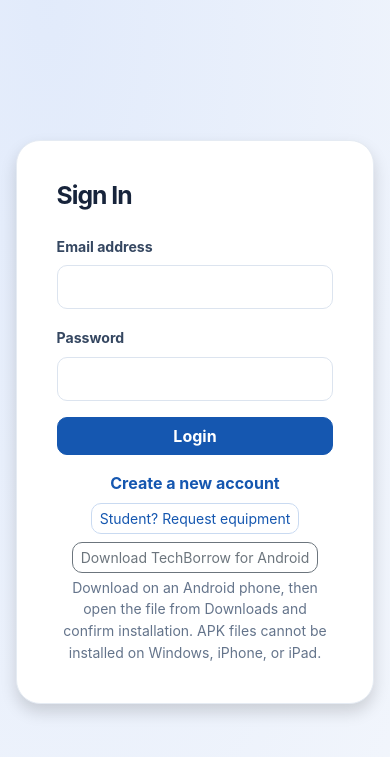
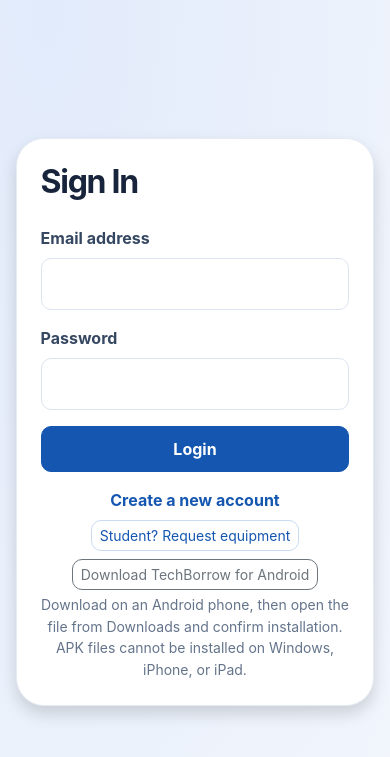
Before and after one commit to medaliariza/techborrow, a PHP site: page / in a window 390 px wide. Shown: the top 757 px of the page. Run offline with PHP 8.4, Linux system fonts and the light colour scheme.

Commit message:
Update style.css

```diff
--- a/assets/css/style.css
+++ b/assets/css/style.css
@@ -80,9 +80,10 @@ body {
 }
 
 .auth-card {
-    width: min(940px, 92vw);
+    width: min(1124px, 92vw);
+    min-height: min(656px, calc(100vh - 48px));
     border: 1px solid var(--tb-border);
-    border-radius: 24px;
+    border-radius: 28px;
     overflow: hidden;
     background: var(--tb-surface);
     box-shadow: 0 24px 70px rgba(19, 43, 75, 0.14);
@@ -93,7 +94,7 @@ body {
         radial-gradient(circle at 100% 0%, rgba(98, 158, 255, 0.28), transparent 18rem),
         linear-gradient(145deg, #132b4b, #174d89);
     color: #fff;
-    padding: 3.25rem;
+    padding: 3.75rem;
     align-items: center;
 }
 
@@ -103,19 +104,27 @@ body {
     letter-spacing: -0.05em;
 }
 
+.auth-panel-left h1 {
+    font-size: 2.8rem;
+}
+
 .auth-panel-left p {
+    max-width: 25rem;
+    margin-bottom: 0;
     color: #d3deec;
+    font-size: 1.1rem;
     line-height: 1.7;
 }
 
 .auth-panel-right {
-    padding: 2.5rem;
+    padding: 3rem;
 }
 
 .auth-panel-right h2 {
     color: var(--tb-ink);
     font-weight: 750;
     letter-spacing: -0.04em;
+    font-size: 2.35rem;
 }
 
 .auth-panel-right a:not(.btn) {
@@ -132,6 +141,16 @@ body {
 .auth-panel-right .form-text {
     color: var(--tb-muted);
     line-height: 1.55;
+}
+
+.auth-panel-right .form-control,
+.auth-panel-right .form-select {
+    min-height: 52px;
+}
+
+.auth-panel-right button[type="submit"] {
+    min-height: 46px;
+    font-weight: 650;
 }
 
 .sidebar {
@@ -241,10 +260,13 @@ body {
 }
 
 .main-content .form-control:not(.form-control-sm),
-.main-content .form-select:not(.form-select-sm),
+.main-content .form-select:not(.form-select-sm) {
+    min-height: 44px;
+    border-color: #dce4ef;
+}
+
 .auth-panel-right .form-control,
 .auth-panel-right .form-select {
-    min-height: 44px;
     border-color: #dce4ef;
 }
 
@@ -256,10 +278,15 @@ body {
     box-shadow: 0 0 0 0.22rem rgba(37, 99, 189, 0.12);
 }
 
-.main-content .form-label,
+.main-content .form-label {
+    color: #354761;
+    font-size: 0.88rem;
+    font-weight: 650;
+}
+
 .auth-panel-right .form-label {
     color: #354761;
-    font-size: 0.88rem;
+    font-size: 1rem;
     font-weight: 650;
 }
 
@@ -973,6 +1000,14 @@ body {
 }
 
 @media (max-width: 991.98px) {
+    .auth-card {
+        min-height: 0;
+    }
+
+    .auth-panel-right {
+        padding: 2.5rem;
+    }
+
     .student-request-shell {
         padding-top: 2.25rem;
     }
@@ -986,3 +1021,17 @@ body {
         position: static;
     }
 }
+
+@media (max-width: 575.98px) {
+    .auth-panel-right {
+        padding: 1.5rem;
+    }
+
+    .auth-panel-right h2 {
+        font-size: 2rem;
+    }
+
+    .auth-panel-left h1 {
+        font-size: 2.25rem;
+    }
+}
```
